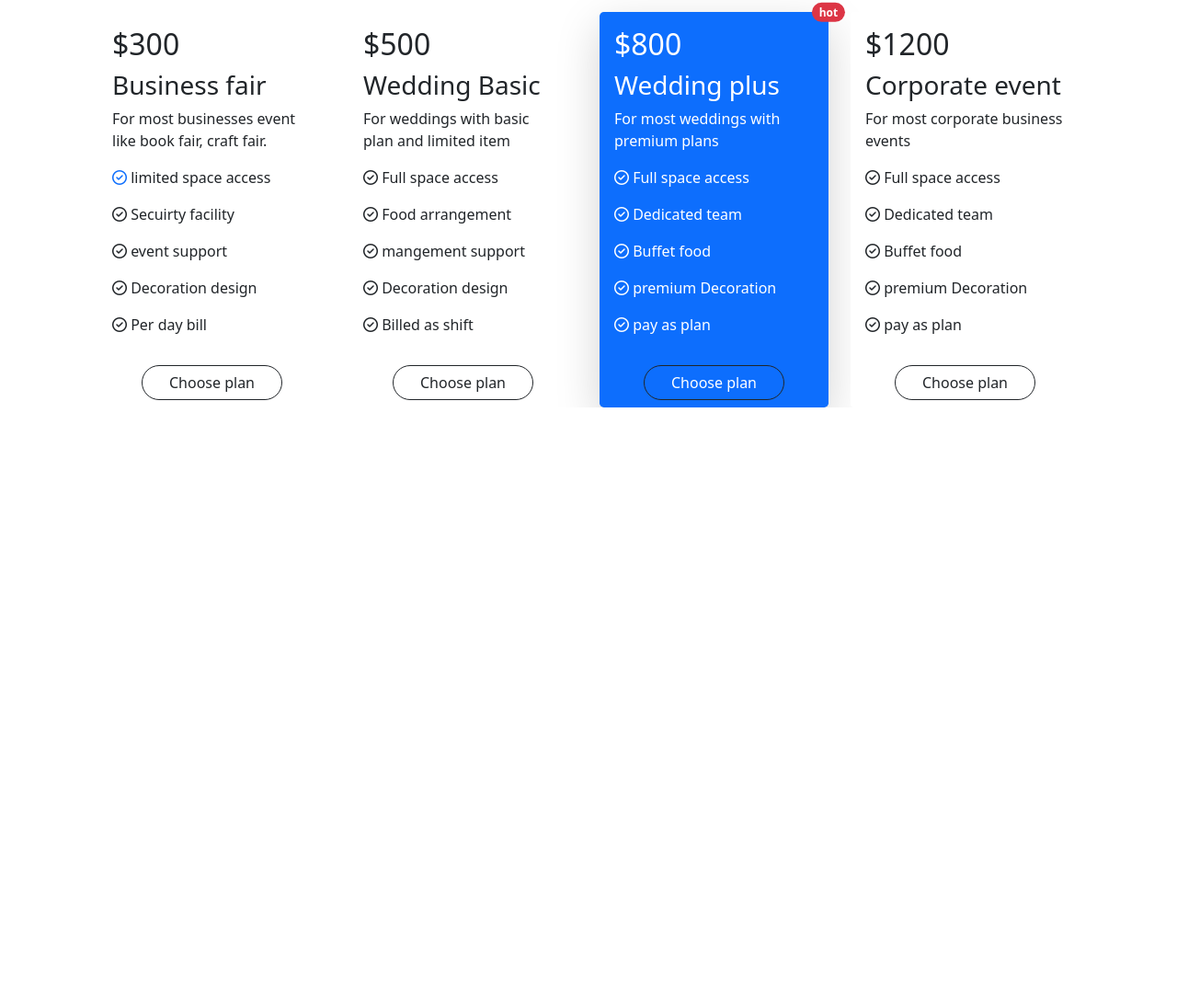
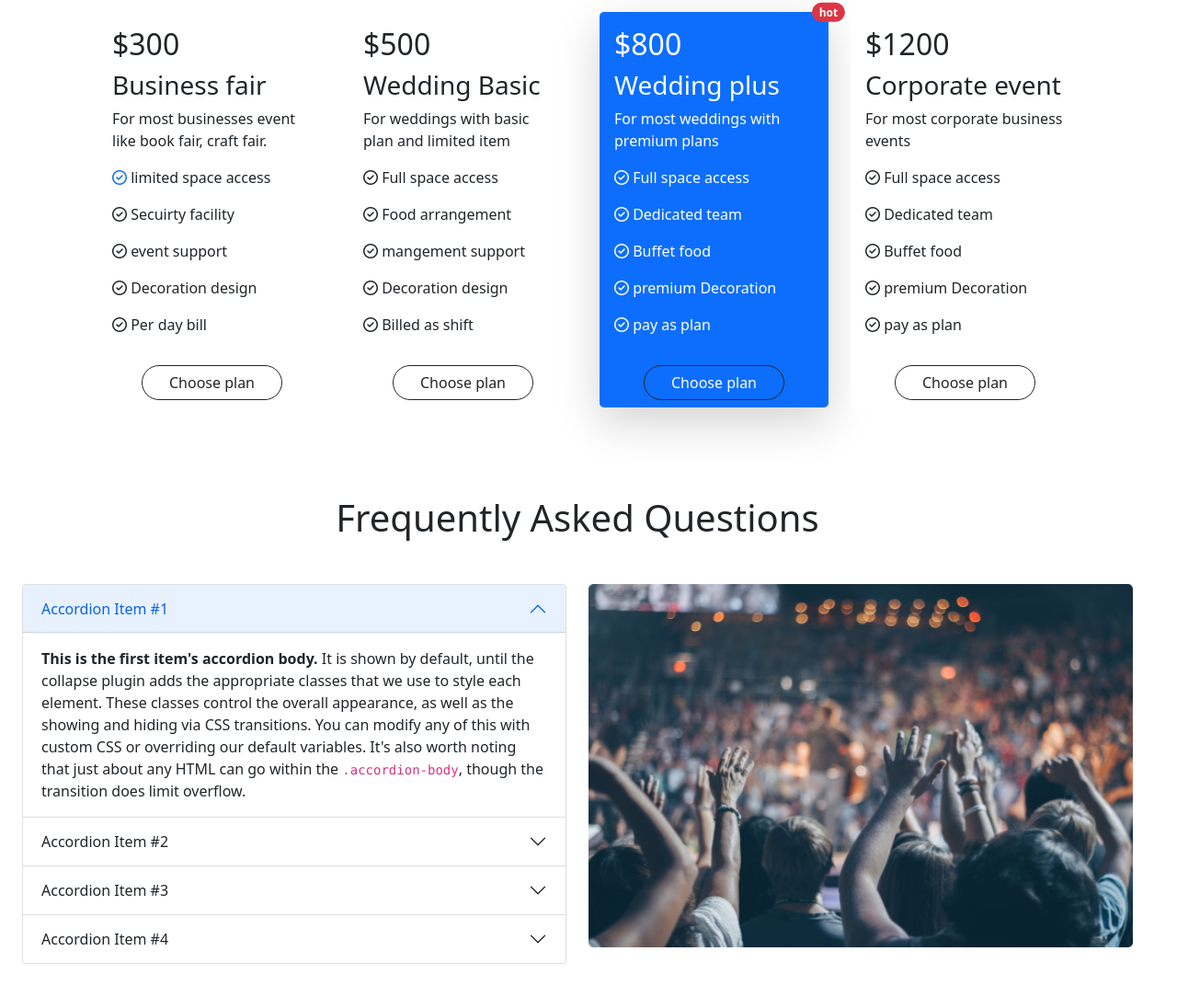
Before and after one commit to shahadat4536/convention-center, a plain HTML site: page index.html in a window 1280 px wide. Shown: the part 720-1804 px from the top of the page at 92% size. Before the commit the page ends 1163 px from the top, so only its background shows below. Drawn offline with nearby package versions, Linux system fonts and the light colour scheme.

Commit message:
Accordion first step end

```diff
--- a/index.html
+++ b/index.html
@@ -182,6 +182,95 @@
     </section>
     <!-- package card end -->
 
+    <!-- Accordion start -->
+    <section class="row container-fluid my-5">
+        <h1 class="text-center my-5">Frequently Asked Questions</h1>
+
+        <div class="accordion col-md-6 col-sm-12" id="accordionExample">
+            <div class="accordion-item">
+                <h2 class="accordion-header" id="headingOne">
+                    <button class="accordion-button" type="button" data-bs-toggle="collapse"
+                        data-bs-target="#collapseOne" aria-expanded="true" aria-controls="collapseOne">
+                        Accordion Item #1
+                    </button>
+                </h2>
+                <div id="collapseOne" class="accordion-collapse collapse show" aria-labelledby="headingOne"
+                    data-bs-parent="#accordionExample">
+                    <div class="accordion-body">
+                        <strong>This is the first item's accordion body.</strong> It is shown by default, until the
+                        collapse plugin adds the appropriate classes that we use to style each element. These
+                        classes control the overall appearance, as well as the showing and hiding via CSS
+                        transitions. You can modify any of this with custom CSS or overriding our default variables.
+                        It's also worth noting that just about any HTML can go within the
+                        <code>.accordion-body</code>, though the transition does limit overflow.
+                    </div>
+                </div>
+            </div>
+            <div class="accordion-item">
+                <h2 class="accordion-header" id="headingTwo">
+                    <button class="accordion-button collapsed" type="button" data-bs-toggle="collapse"
+                        data-bs-target="#collapseTwo" aria-expanded="false" aria-controls="collapseTwo">
+                        Accordion Item #2
+                    </button>
+                </h2>
+                <div id="collapseTwo" class="accordion-collapse collapse" aria-labelledby="headingTwo"
+                    data-bs-parent="#accordionExample">
+                    <div class="accordion-body">
+                        <strong>This is the second item's accordion body.</strong> It is hidden by default, until
+                        the collapse plugin adds the appropriate classes that we use to style each element. These
+                        classes control the overall appearance, as well as the showing and hiding via CSS
+                        transitions. You can modify any of this with custom CSS or overriding our default variables.
+                        It's also worth noting that just about any HTML can go within the
+                        <code>.accordion-body</code>, though the transition does limit overflow.
+                    </div>
+                </div>
+            </div>
+            <div class="accordion-item">
+                <h2 class="accordion-header" id="headingThree">
+                    <button class="accordion-button collapsed" type="button" data-bs-toggle="collapse"
+                        data-bs-target="#collapseThree" aria-expanded="false" aria-controls="collapseThree">
+                        Accordion Item #3
+                    </button>
+                </h2>
+                <div id="collapseThree" class="accordion-collapse collapse" aria-labelledby="headingThree"
+                    data-bs-parent="#accordionExample">
+                    <div class="accordion-body">
+                        <strong>This is the third item's accordion body.</strong> It is hidden by default, until the
+                        collapse plugin adds the appropriate classes that we use to style each element. These
+                        classes control the overall appearance, as well as the showing and hiding via CSS
+                        transitions. You can modify any of this with custom CSS or overriding our default variables.
+                        It's also worth noting that just about any HTML can go within the
+                        <code>.accordion-body</code>, though the transition does limit overflow.
+                    </div>
+                </div>
+            </div>
+            <div class="accordion-item">
+                <h2 class="accordion-header" id="headingThree">
+                    <button class="accordion-button collapsed" type="button" data-bs-toggle="collapse"
+                        data-bs-target="#collapseThree" aria-expanded="false" aria-controls="collapseThree">
+                        Accordion Item #4
+                    </button>
+                </h2>
+                <div id="collapseThree" class="accordion-collapse collapse" aria-labelledby="headingThree"
+                    data-bs-parent="#accordionExample">
+                    <div class="accordion-body">
+                        <strong>This is the third item's accordion body.</strong> It is hidden by default, until the
+                        collapse plugin adds the appropriate classes that we use to style each element. These
+                        classes control the overall appearance, as well as the showing and hiding via CSS
+                        transitions. You can modify any of this with custom CSS or overriding our default variables.
+                        It's also worth noting that just about any HTML can go within the
+                        <code>.accordion-body</code>, though the transition does limit overflow.
+                    </div>
+                </div>
+            </div>
+        </div>
+
+        <div class="col-md-6 col-sm-12">
+            <img class="w-100" src="./images/people.png" alt="">
+        </div>
+    </section>
+    <!-- Accordion end -->
+
 
     <!-- bootstrap js -->
     <script src="https://cdn.jsdelivr.net/npm/bootstrap@5.1.3/dist/js/bootstrap.bundle.min.js"
```
